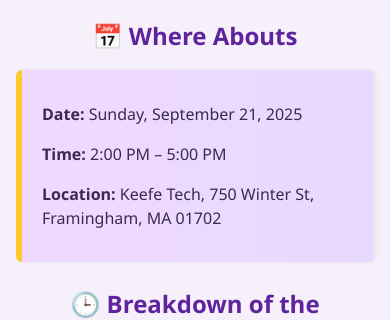
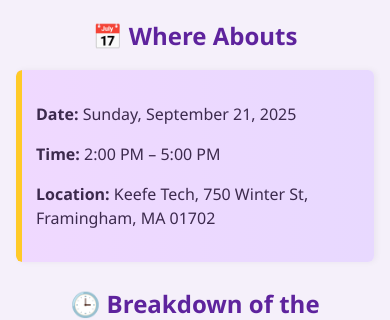
Before and after one commit to sri1ancha/padam, a plain HTML site: page detailsHTMLVersion.html in a window 390 px wide. Shown: the part 150-470 px from the top of the page. Drawn offline with Linux system fonts and the light colour scheme.

Commit message:
fix for yellow ribbon still not visible in mobile

```diff
--- a/detailsHTMLVersion.html
+++ b/detailsHTMLVersion.html
@@ -45,11 +45,26 @@
             .performance {
                 margin-top: 16px;
                 padding: 16px 16px 16px 20px;
-                background: linear-gradient(to right, #f0d9ff, #e8d9ff); /* original purple gradient */
-                border-left: 6px solid #ffca28; /* bright, visible yellow */
+                background: linear-gradient(to right, #f0d9ff, #e8d9ff);
+                position: relative;
                 border-radius: 6px;
                 box-shadow: 2px 0 6px rgba(0, 0, 0, 0.05);
+                overflow: hidden;
             }
+
+            /* Yellow Ribbon (always visible) */
+            .performance::before {
+                content: '';
+                position: absolute;
+                top: 0;
+                left: 0;
+                height: 100%;
+                width: 6px;
+                background-color: #ffca28;
+                border-top-left-radius: 6px;
+                border-bottom-left-radius: 6px;
+            }
+
 
             /* Performance hover (only relevant on desktop) */
             @media (min-width: 768px) {
```
